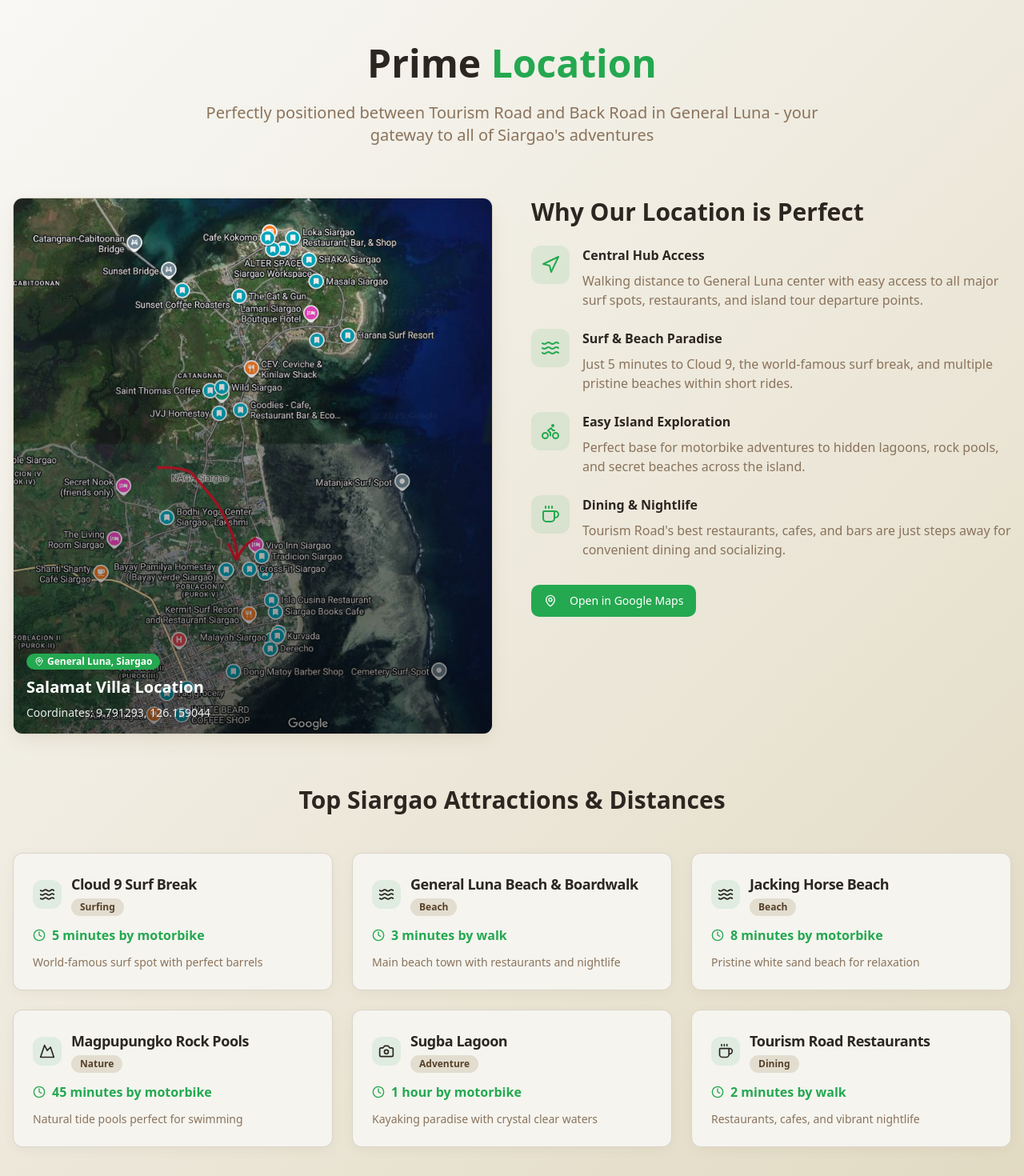
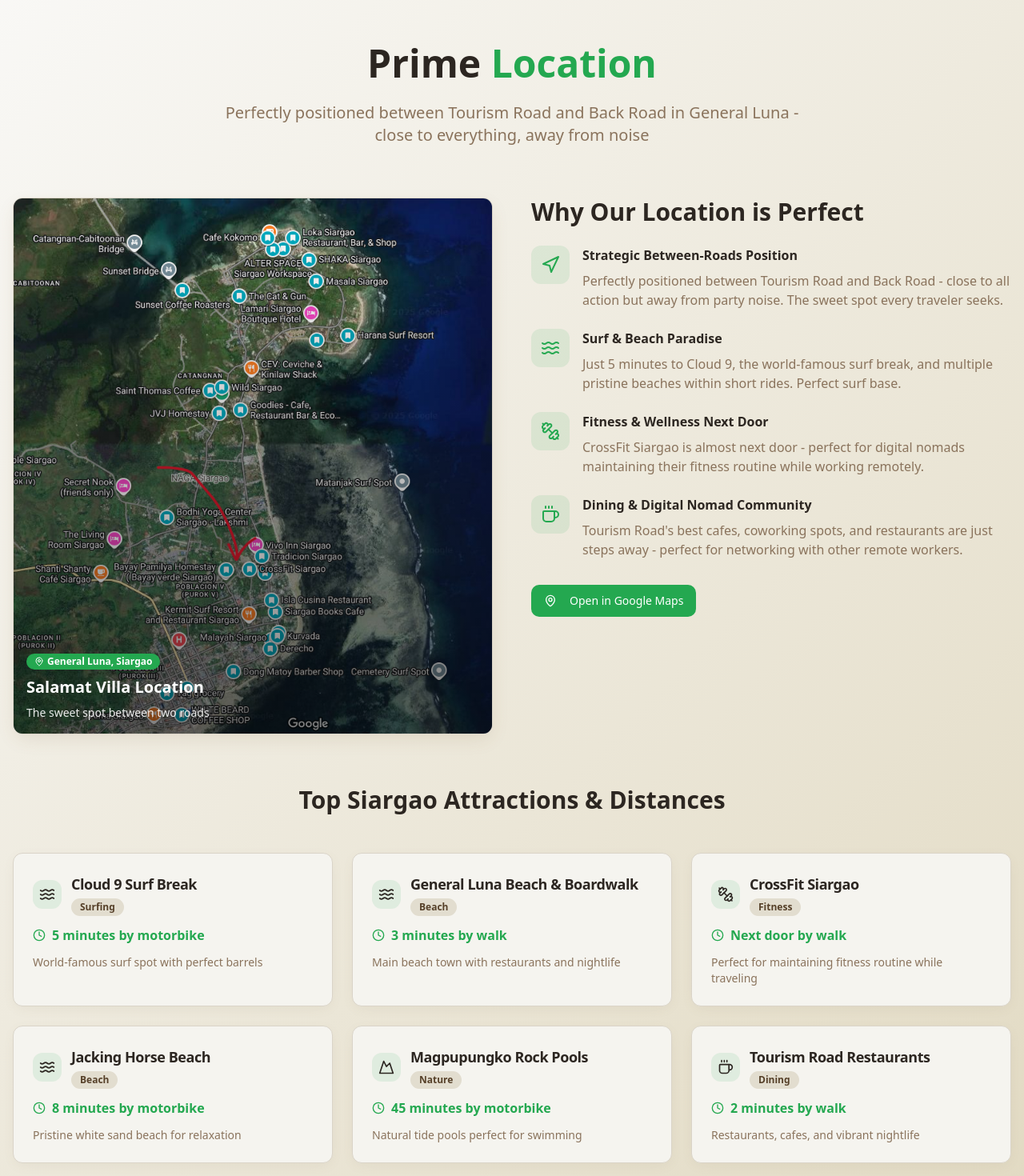
Before and after one commit to GitDDAN/siargao-jungle-villa, a React (Vite) app: page / in a window 1280 px wide. Shown: the part 6240-7710 px from the top of the page at 80% size. Built offline with nearby package versions, Linux system fonts and the light colour scheme.

Commit message:
Update Location.tsx

```diff
--- a/src/components/Location.tsx
+++ b/src/components/Location.tsx
@@ -9,7 +9,8 @@ import {
   Coffee,
   Camera,
   Navigation,
-  Bike
+  Bike,
+  Dumbbell
 } from "lucide-react";
 
 const Location = () => {
@@ -31,6 +32,14 @@ const Location = () => {
       description: "Main beach town with restaurants and nightlife"
     },
     {
+      name: "CrossFit Siargao",
+      distance: "Next door",
+      transport: "walk",
+      type: "Fitness",
+      icon: <Dumbbell className="w-5 h-5" />,
+      description: "Perfect for maintaining fitness routine while traveling"
+    },
+    {
       name: "Jacking Horse Beach",
       distance: "8 minutes",
       transport: "motorbike",
@@ -47,14 +56,6 @@ const Location = () => {
       description: "Natural tide pools perfect for swimming"
     },
     {
-      name: "Sugba Lagoon",
-      distance: "1 hour",
-      transport: "motorbike",
-      type: "Adventure",
-      icon: <Camera className="w-5 h-5" />,
-      description: "Kayaking paradise with crystal clear waters"
-    },
-    {
       name: "Tourism Road Restaurants",
       distance: "2 minutes",
       transport: "walk",
@@ -68,6 +69,7 @@ const Location = () => {
     "Cafe Loca - 2 min walk",
     "Bravo Beach Resort - 3 min walk",
     "Kermit Surf Resort - 5 min walk",
+    "CrossFit Siargao - Next door",
     "Harana Surf Resort - 8 min bike",
     "Siargao Books Cafe - 10 min bike",
     "Island hopping boat tours - 5 min walk"
@@ -83,7 +85,7 @@ const Location = () => {
             <span className="text-tropical-green"> Location</span>
           </h2>
           <p className="text-xl text-muted-foreground max-w-3xl mx-auto">
-            Perfectly positioned between Tourism Road and Back Road in General Luna - your gateway to all of Siargao's adventures
+            Perfectly positioned between Tourism Road and Back Road in General Luna - close to everything, away from noise
           </p>
         </div>
 
@@ -106,7 +108,7 @@ const Location = () => {
                   </Badge>
                   <h3 className="text-xl font-bold mb-2">Salamat Villa Location</h3>
                   <p className="text-sm text-white/90">
-                    Coordinates: 9.791293, 126.159044
+                    The sweet spot between two roads
                   </p>
                 </div>
               </div>
@@ -125,9 +127,9 @@ const Location = () => {
                   <Navigation className="w-6 h-6 text-tropical-green" />
                 </div>
                 <div>
-                  <h4 className="font-semibold text-foreground mb-2">Central Hub Access</h4>
+                  <h4 className="font-semibold text-foreground mb-2">Strategic Between-Roads Position</h4>
                   <p className="text-muted-foreground">
-                    Walking distance to General Luna center with easy access to all major surf spots, restaurants, and island tour departure points.
+                    Perfectly positioned between Tourism Road and Back Road - close to all action but away from party noise. The sweet spot every traveler seeks.
                   </p>
                 </div>
               </div>
@@ -139,19 +141,19 @@ const Location = () => {
                 <div>
                   <h4 className="font-semibold text-foreground mb-2">Surf & Beach Paradise</h4>
                   <p className="text-muted-foreground">
-                    Just 5 minutes to Cloud 9, the world-famous surf break, and multiple pristine beaches within short rides.
+                    Just 5 minutes to Cloud 9, the world-famous surf break, and multiple pristine beaches within short rides. Perfect surf base.
                   </p>
                 </div>
               </div>
 
               <div className="flex items-start space-x-4">
                 <div className="bg-tropical-green/10 p-3 rounded-lg">
-                  <Bike className="w-6 h-6 text-tropical-green" />
+                  <Dumbbell className="w-6 h-6 text-tropical-green" />
                 </div>
                 <div>
-                  <h4 className="font-semibold text-foreground mb-2">Easy Island Exploration</h4>
+                  <h4 className="font-semibold text-foreground mb-2">Fitness & Wellness Next Door</h4>
                   <p className="text-muted-foreground">
-                    Perfect base for motorbike adventures to hidden lagoons, rock pools, and secret beaches across the island.
+                    CrossFit Siargao is almost next door - perfect for digital nomads maintaining their fitness routine while working remotely.
                   </p>
                 </div>
               </div>
@@ -161,9 +163,9 @@ const Location = () => {
                   <Coffee className="w-6 h-6 text-tropical-green" />
                 </div>
                 <div>
-                  <h4 className="font-semibold text-foreground mb-2">Dining & Nightlife</h4>
+                  <h4 className="font-semibold text-foreground mb-2">Dining & Digital Nomad Community</h4>
                   <p className="text-muted-foreground">
-                    Tourism Road's best restaurants, cafes, and bars are just steps away for convenient dining and socializing.
+                    Tourism Road's best cafes, coworking spots, and restaurants are just steps away - perfect for networking with other remote workers.
                   </p>
                 </div>
               </div>
@@ -171,7 +173,7 @@ const Location = () => {
 
             <Button
               className="mt-8 bg-tropical-green hover:bg-accent text-white"
-              onClick={() => window.open('https://goo.gl/maps/xyz123', '_blank')}
+              onClick={() => window.open('https://maps.google.com/maps?q=9.791293,126.159044', '_blank')}
             >
               <MapPin className="w-4 h-4 mr-2" />
               Open in Google Maps
```
